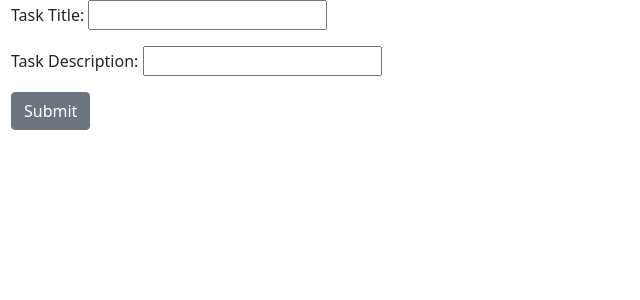
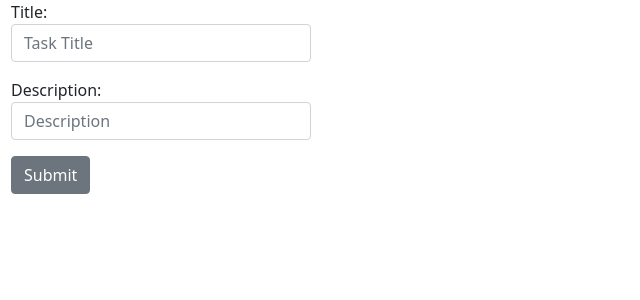
Before and after one commit to fideraphael/PBP_Assgn2, a Django app: page /todolist/create-task/ in a window 1280 px wide. Shown: the top 300 px of the page, without its empty margins (0-640 px from the left). Run offline with Django 4.2, Linux system fonts and the light colour scheme.

Commit message:
assignment 5

```diff
--- a/todolist/forms.py
+++ b/todolist/forms.py
@@ -1,8 +1,20 @@
 from django import forms
-from todolist.models import Task
+from .models import Task
+from django.forms import TextInput
 
 class TaskForms(forms.ModelForm):
     class Meta:
         model = Task
         fields=["title","description",]
-        labels = {'title':"Task Title",'description':"Task Description",}
+        widgets = {
+            'title':TextInput(attrs={
+                'class':'form-control',
+                'style':'max-width:300px',
+                'placeholder':'Task Title'
+                }),
+            'description':TextInput(attrs={
+                'class':'form-control',
+                'style':'max-width:300px',
+                'placeholder':'Description'
+                })
+        }
```
Also changed, not shown: todolist/templates/register.html (+8 -2 lines).
